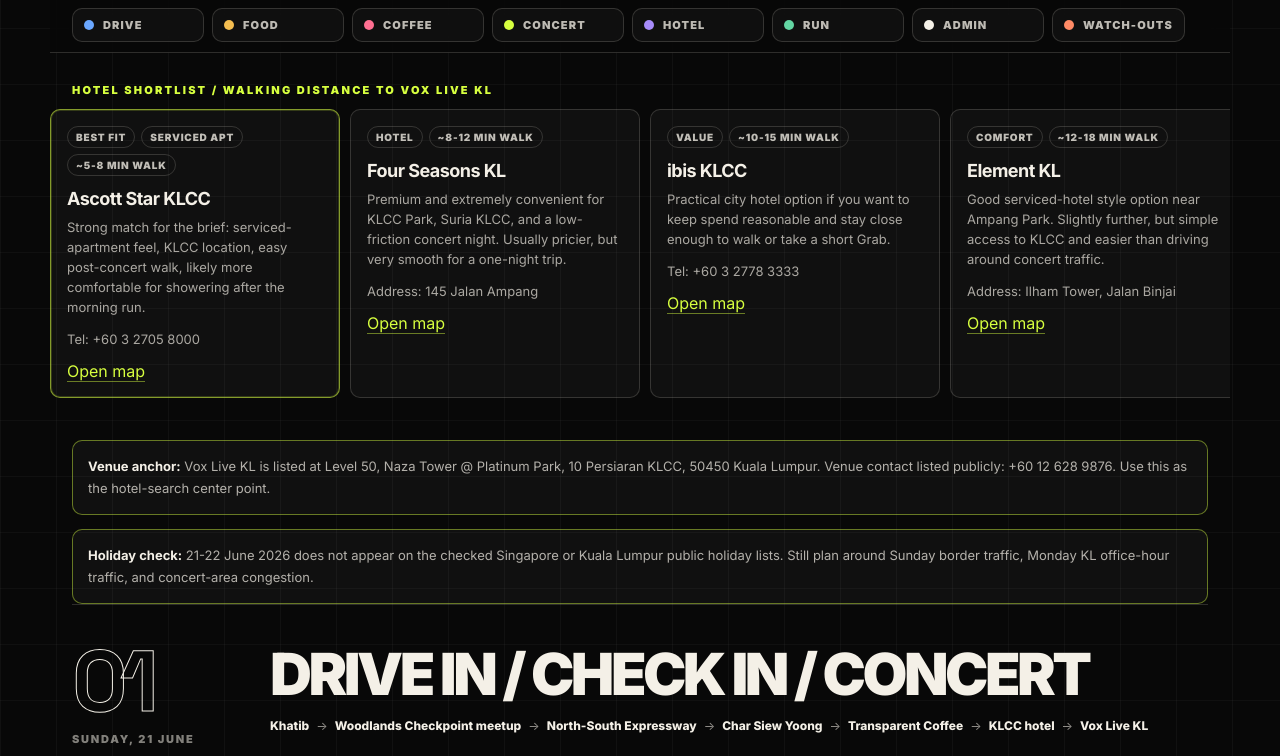
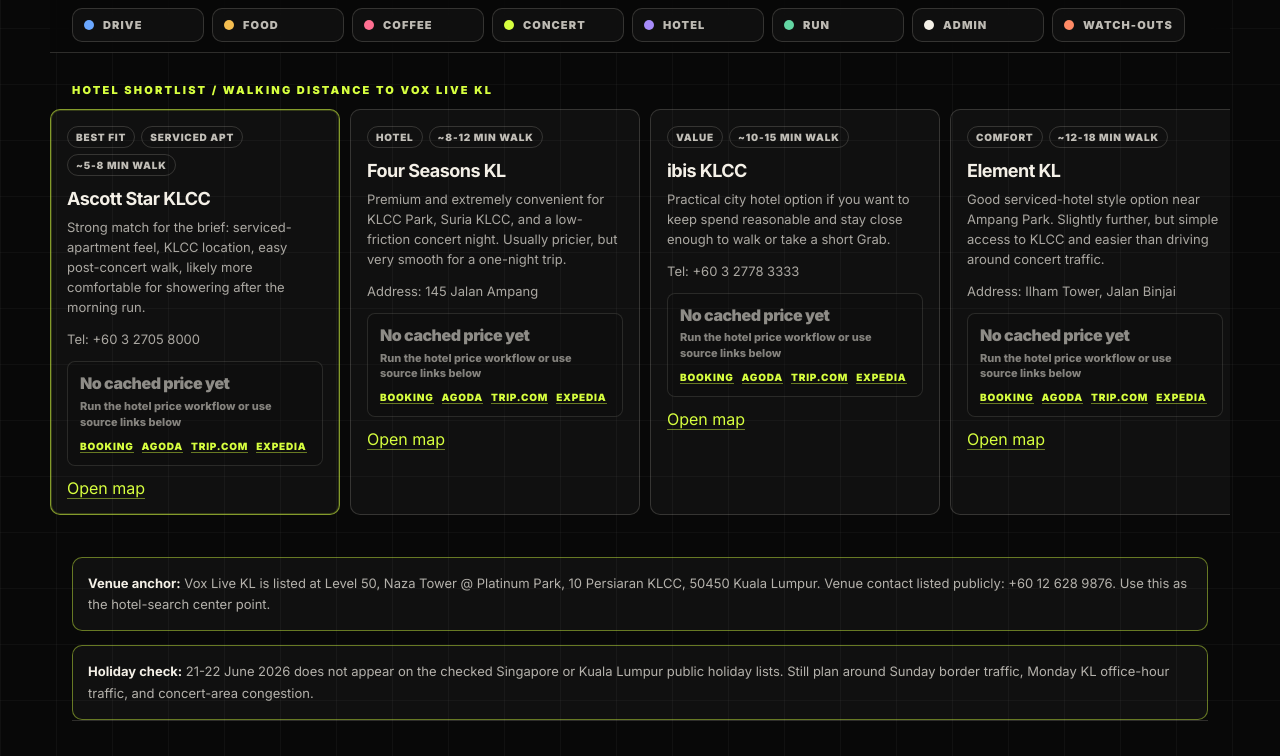
Before and after one commit to breadlover97/kl-concert-itinerary, a plain HTML site: page index.html in a window 1280 px wide. Shown: the part 700-1456 px from the top of the page. Drawn offline with Linux system fonts and the light colour scheme.

Commit message:
Add hotel price snapshots

```diff
--- a/data.js
+++ b/data.js
@@ -4,6 +4,13 @@
   eventLink: {
     label: "Event site",
     url: "https://www.ticketmelon.com/POST/luvsic-hex-kl"
+  },
+  priceSearch: {
+    checkIn: "2026-06-21",
+    checkOut: "2026-06-22",
+    adults: 2,
+    rooms: 1,
+    displayCurrency: "SGD"
   },
   hero: {
     eyebrow: "Singapore to Kuala Lumpur / self-drive weekender",
@@ -37,6 +44,7 @@
   hotels: [
     {
       recommended: true,
+      priceKey: "ascott-star-klcc",
       tags: ["Best fit", "Serviced apt", "~5-8 min walk"],
       name: "Ascott Star KLCC",
       description: "Strong match for the brief: serviced-apartment feel, KLCC location, easy post-concert walk, likely more comfortable for showering after the morning run.",
@@ -44,6 +52,7 @@
       url: "https://maps.google.com/?q=Ascott+Star+KLCC+Kuala+Lumpur"
     },
     {
+      priceKey: "four-seasons-kl",
       tags: ["Hotel", "~8-12 min walk"],
       name: "Four Seasons KL",
       description: "Premium and extremely convenient for KLCC Park, Suria KLCC, and a low-friction concert night. Usually pricier, but very smooth for a one-night trip.",
@@ -51,6 +60,7 @@
       url: "https://maps.google.com/?q=Four+Seasons+Hotel+Kuala+Lumpur"
     },
     {
+      priceKey: "ibis-klcc",
       tags: ["Value", "~10-15 min walk"],
       name: "ibis KLCC",
       description: "Practical city hotel option if you want to keep spend reasonable and stay close enough to walk or take a short Grab.",
@@ -58,6 +68,7 @@
       url: "https://maps.google.com/?q=ibis+Kuala+Lumpur+City+Centre"
     },
     {
+      priceKey: "element-kl",
       tags: ["Comfort", "~12-18 min walk"],
       name: "Element KL",
       description: "Good serviced-hotel style option near Ampang Park. Slightly further, but simple access to KLCC and easier than driving around concert traffic.",
@@ -65,6 +76,7 @@
       url: "https://maps.google.com/?q=Element+Kuala+Lumpur"
     },
     {
+      priceKey: "w-kuala-lumpur",
       tags: ["Closest", "~3-6 min walk"],
       name: "W Kuala Lumpur",
       description: "Very close to Platinum Park and strong for a one-night concert stay. Good if you want the least friction after the show.",
@@ -72,6 +84,7 @@
       url: "https://maps.google.com/?q=W+Kuala+Lumpur"
     },
     {
+      priceKey: "intercontinental-kl",
       tags: ["Reliable", "~8-12 min walk"],
       name: "InterContinental KL",
       description: "Polished, business-hotel reliable, and close to Ampang Park. Good option if room rates are better than the luxury KLCC hotels.",
@@ -79,6 +92,7 @@
       url: "https://maps.google.com/?q=InterContinental+Kuala+Lumpur"
     },
     {
+      priceKey: "corus-hotel-kl",
       tags: ["Practical", "~10-14 min walk"],
       name: "Corus Hotel KL",
       description: "Older but convenient and often more affordable. Useful if the priority is location, parking, and getting to KLCC Park easily.",
@@ -86,6 +100,7 @@
       url: "https://maps.google.com/?q=Corus+Hotel+Kuala+Lumpur"
     },
     {
+      priceKey: "traders-hotel-kl",
       tags: ["View", "~15-20 min walk"],
       name: "Traders Hotel KL",
       description: "Great KLCC Park access and skyline views. Slightly further from Vox Live, but the morning run logistics are excellent.",
@@ -93,6 +108,7 @@
       url: "https://maps.google.com/?q=Traders+Hotel+Kuala+Lumpur"
     },
     {
+      priceKey: "mandarin-oriental-kl",
       tags: ["Premium", "~12-16 min walk"],
       name: "Mandarin Oriental KL",
       description: "Classic premium pick beside KLCC Park. Expensive, but very comfortable for the shower-run-checkout rhythm.",
--- /dev/null
+++ b/hotel-prices.json
@@ -0,0 +1,262 @@
+{
+  "generatedAt": null,
+  "checkIn": "2026-06-21",
+  "checkOut": "2026-06-22",
+  "adults": 2,
+  "rooms": 1,
+  "status": "not-run",
+  "hotels": {
+    "ascott-star-klcc": {
+      "name": "Ascott Star KLCC",
+      "status": "unavailable",
+      "best": null,
+      "offers": [],
+      "sources": [
+        {
+          "source": "Booking.com",
+          "url": "https://www.booking.com/searchresults.html?ss=Ascott%20Star%20KLCC%20Kuala%20Lumpur&checkin=2026-06-21&checkout=2026-06-22&group_adults=2&no_rooms=1&group_children=0",
+          "status": "not-run"
+        },
+        {
+          "source": "Agoda",
+          "url": "https://www.agoda.com/search?textToSearch=Ascott%20Star%20KLCC%20Kuala%20Lumpur&checkIn=2026-06-21&checkOut=2026-06-22&adults=2&rooms=1",
+          "status": "not-run"
+        },
+        {
+          "source": "Trip.com",
+          "url": "https://www.trip.com/hotels/list?city=315&searchword=Ascott%20Star%20KLCC%20Kuala%20Lumpur&checkin=2026-06-21&checkout=2026-06-22&adults=2&rooms=1",
+          "status": "not-run"
+        },
+        {
+          "source": "Expedia",
+          "url": "https://www.expedia.com/Hotel-Search?destination=Ascott%20Star%20KLCC%20Kuala%20Lumpur&startDate=2026-06-21&endDate=2026-06-22&rooms=1&adults=2",
+          "status": "not-run"
+        }
+      ]
+    },
+    "four-seasons-kl": {
+      "name": "Four Seasons KL",
+      "status": "unavailable",
+      "best": null,
+      "offers": [],
+      "sources": [
+        {
+          "source": "Booking.com",
+          "url": "https://www.booking.com/searchresults.html?ss=Four%20Seasons%20KL%20Kuala%20Lumpur&checkin=2026-06-21&checkout=2026-06-22&group_adults=2&no_rooms=1&group_children=0",
+          "status": "not-run"
+        },
+        {
+          "source": "Agoda",
+          "url": "https://www.agoda.com/search?textToSearch=Four%20Seasons%20KL%20Kuala%20Lumpur&checkIn=2026-06-21&checkOut=2026-06-22&adults=2&rooms=1",
+          "status": "not-run"
+        },
+        {
+          "source": "Trip.com",
+          "url": "https://www.trip.com/hotels/list?city=315&searchword=Four%20Seasons%20KL%20Kuala%20Lumpur&checkin=2026-06-21&checkout=2026-06-22&adults=2&rooms=1",
+          "status": "not-run"
+        },
+        {
+          "source": "Expedia",
+          "url": "https://www.expedia.com/Hotel-Search?destination=Four%20Seasons%20KL%20Kuala%20Lumpur&startDate=2026-06-21&endDate=2026-06-22&rooms=1&adults=2",
+          "status": "not-run"
+        }
+      ]
+    },
+    "ibis-klcc": {
+      "name": "ibis KLCC",
+      "status": "unavailable",
+      "best": null,
+      "offers": [],
+      "sources": [
+        {
+          "source": "Booking.com",
+          "url": "https://www.booking.com/searchresults.html?ss=ibis%20KLCC%20Kuala%20Lumpur&checkin=2026-06-21&checkout=2026-06-22&group_adults=2&no_rooms=1&group_children=0",
+          "status": "not-run"
+        },
+        {
+          "source": "Agoda",
+          "url": "https://www.agoda.com/search?textToSearch=ibis%20KLCC%20Kuala%20Lumpur&checkIn=2026-06-21&checkOut=2026-06-22&adults=2&rooms=1",
+          "status": "not-run"
+        },
+        {
+          "source": "Trip.com",
+          "url": "https://www.trip.com/hotels/list?city=315&searchword=ibis%20KLCC%20Kuala%20Lumpur&checkin=2026-06-21&checkout=2026-06-22&adults=2&rooms=1",
+          "status": "not-run"
+        },
+        {
+          "source": "Expedia",
+          "url": "https://www.expedia.com/Hotel-Search?destination=ibis%20KLCC%20Kuala%20Lumpur&startDate=2026-06-21&endDate=2026-06-22&rooms=1&adults=2",
+          "status": "not-run"
+        }
+      ]
+    },
+    "element-kl": {
+      "name": "Element KL",
+      "status": "unavailable",
+      "best": null,
+      "offers": [],
+      "sources": [
+        {
+          "source": "Booking.com",
+          "url": "https://www.booking.com/searchresults.html?ss=Element%20KL%20Kuala%20Lumpur&checkin=2026-06-21&checkout=2026-06-22&group_adults=2&no_rooms=1&group_children=0",
+          "status": "not-run"
+        },
+        {
+          "source": "Agoda",
+          "url": "https://www.agoda.com/search?textToSearch=Element%20KL%20Kuala%20Lumpur&checkIn=2026-06-21&checkOut=2026-06-22&adults=2&rooms=1",
+          "status": "not-run"
+        },
+        {
+          "source": "Trip.com",
+          "url": "https://www.trip.com/hotels/list?city=315&searchword=Element%20KL%20Kuala%20Lumpur&checkin=2026-06-21&checkout=2026-06-22&adults=2&rooms=1",
+          "status": "not-run"
+        },
+        {
+          "source": "Expedia",
+          "url": "https://www.expedia.com/Hotel-Search?destination=Element%20KL%20Kuala%20Lumpur&startDate=2026-06-21&endDate=2026-06-22&rooms=1&adults=2",
+          "status": "not-run"
+        }
+      ]
+    },
+    "w-kuala-lumpur": {
+      "name": "W Kuala Lumpur",
+      "status": "unavailable",
+      "best": null,
+      "offers": [],
+      "sources": [
+        {
+          "source": "Booking.com",
+          "url": "https://www.booking.com/searchresults.html?ss=W%20Kuala%20Lumpur%20Kuala%20Lumpur&checkin=2026-06-21&checkout=2026-06-22&group_adults=2&no_rooms=1&group_children=0",
+          "status": "not-run"
+        },
+        {
+          "source": "Agoda",
+          "url": "https://www.agoda.com/search?textToSearch=W%20Kuala%20Lumpur%20Kuala%20Lumpur&checkIn=2026-06-21&checkOut=2026-06-22&adults=2&rooms=1",
+          "status": "not-run"
+        },
+        {
+          "source": "Trip.com",
+          "url": "https://www.trip.com/hotels/list?city=315&searchword=W%20Kuala%20Lumpur%20Kuala%20Lumpur&checkin=2026-06-21&checkout=2026-06-22&adults=2&rooms=1",
+          "status": "not-run"
+        },
+        {
+          "source": "Expedia",
+          "url": "https://www.expedia.com/Hotel-Search?destination=W%20Kuala%20Lumpur%20Kuala%20Lumpur&startDate=2026-06-21&endDate=2026-06-22&rooms=1&adults=2",
+          "status": "not-run"
+        }
+      ]
+    },
+    "intercontinental-kl": {
+      "name": "InterContinental KL",
+      "status": "unavailable",
+      "best": null,
+      "offers": [],
+      "sources": [
+        {
+          "source": "Booking.com",
+          "url": "https://www.booking.com/searchresults.html?ss=InterContinental%20KL%20Kuala%20Lumpur&checkin=2026-06-21&checkout=2026-06-22&group_adults=2&no_rooms=1&group_children=0",
+          "status": "not-run"
+        },
+        {
+          "source": "Agoda",
+          "url": "https://www.agoda.com/search?textToSearch=InterContinental%20KL%20Kuala%20Lumpur&checkIn=2026-06-21&checkOut=2026-06-22&adults=2&rooms=1",
+          "status": "not-run"
+        },
+        {
+          "source": "Trip.com",
+          "url": "https://www.trip.com/hotels/list?city=315&searchword=InterContinental%20KL%20Kuala%20Lumpur&checkin=2026-06-21&checkout=2026-06-22&adults=2&rooms=1",
+          "status": "not-run"
+        },
+        {
+          "source": "Expedia",
+          "url": "https://www.expedia.com/Hotel-Search?destination=InterContinental%20KL%20Kuala%20Lumpur&startDate=2026-06-21&endDate=2026-06-22&rooms=1&adults=2",
+          "status": "not-run"
+        }
+      ]
+    },
+    "corus-hotel-kl": {
+      "name": "Corus Hotel KL",
+      "status": "unavailable",
+      "best": null,
+      "offers": [],
+      "sources": [
+        {
+          "source": "Booking.com",
+          "url": "https://www.booking.com/searchresults.html?ss=Corus%20Hotel%20KL%20Kuala%20Lumpur&checkin=2026-06-21&checkout=2026-06-22&group_adults=2&no_rooms=1&group_children=0",
+          "status": "not-run"
+        },
+        {
+          "source": "Agoda",
+          "url": "https://www.agoda.com/search?textToSearch=Corus%20Hotel%20KL%20Kuala%20Lumpur&checkIn=2026-06-21&checkOut=2026-06-22&adults=2&rooms=1",
+          "status": "not-run"
+        },
+        {
+          "source": "Trip.com",
+          "url": "https://www.trip.com/hotels/list?city=315&searchword=Corus%20Hotel%20KL%20Kuala%20Lumpur&checkin=2026-06-21&checkout=2026-06-22&adults=2&rooms=1",
+          "status": "not-run"
+        },
+        {
+          "source": "Expedia",
+          "url": "https://www.expedia.com/Hotel-Search?destination=Corus%20Hotel%20KL%20Kuala%20Lumpur&startDate=2026-06-21&endDate=2026-06-22&rooms=1&adults=2",
+          "status": "not-run"
+        }
+      ]
+    },
+    "traders-hotel-kl": {
+      "name": "Traders Hotel KL",
+      "status": "unavailable",
+      "best": null,
+      "offers": [],
+      "sources": [
+        {
+          "source": "Booking.com",
+          "url": "https://www.booking.com/searchresults.html?ss=Traders%20Hotel%20KL%20Kuala%20Lumpur&checkin=2026-06-21&checkout=2026-06-22&group_adults=2&no_rooms=1&group_children=0",
+          "status": "not-run"
+        },
+        {
+          "source": "Agoda",
+          "url": "https://www.agoda.com/search?textToSearch=Traders%20Hotel%20KL%20Kuala%20Lumpur&checkIn=2026-06-21&checkOut=2026-06-22&adults=2&rooms=1",
+          "status": "not-run"
+        },
+        {
+          "source": "Trip.com",
+          "url": "https://www.trip.com/hotels/list?city=315&searchword=Traders%20Hotel%20KL%20Kuala%20Lumpur&checkin=2026-06-21&checkout=2026-06-22&adults=2&rooms=1",
+          "status": "not-run"
+        },
+        {
+          "source": "Expedia",
+          "url": "https://www.expedia.com/Hotel-Search?destination=Traders%20Hotel%20KL%20Kuala%20Lumpur&startDate=2026-06-21&endDate=2026-06-22&rooms=1&adults=2",
+          "status": "not-run"
+        }
+      ]
+    },
+    "mandarin-oriental-kl": {
+      "name": "Mandarin Oriental KL",
+      "status": "unavailable",
+      "best": null,
+      "offers": [],
+      "sources": [
+        {
+          "source": "Booking.com",
+          "url": "https://www.booking.com/searchresults.html?ss=Mandarin%20Oriental%20KL%20Kuala%20Lumpur&checkin=2026-06-21&checkout=2026-06-22&group_adults=2&no_rooms=1&group_children=0",
+          "status": "not-run"
+        },
+        {
+          "source": "Agoda",
+          "url": "https://www.agoda.com/search?textToSearch=Mandarin%20Oriental%20KL%20Kuala%20Lumpur&checkIn=2026-06-21&checkOut=2026-06-22&adults=2&rooms=1",
+          "status": "not-run"
+        },
+        {
+          "source": "Trip.com",
+          "url": "https://www.trip.com/hotels/list?city=315&searchword=Mandarin%20Oriental%20KL%20Kuala%20Lumpur&checkin=2026-06-21&checkout=2026-06-22&adults=2&rooms=1",
+          "status": "not-run"
+        },
+        {
+          "source": "Expedia",
+          "url": "https://www.expedia.com/Hotel-Search?destination=Mandarin%20Oriental%20KL%20Kuala%20Lumpur&startDate=2026-06-21&endDate=2026-06-22&rooms=1&adults=2",
+          "status": "not-run"
+        }
+      ]
+    }
+  }
+}
--- a/script.js
+++ b/script.js
@@ -17,6 +17,52 @@
     const arrow = index < route.length - 1 ? "<span>&rarr;</span>" : "";
     return `<span class="route-stop">${stop}</span>${arrow}`;
   }).join("");
+}
+
+function getHotelKey(hotel) {
+  return hotel.priceKey || hotel.name.toLowerCase().replace(/[^a-z0-9]+/g, "-").replace(/^-|-$/g, "");
+}
+
+function getHotelPriceSearchLinks(hotel) {
+  const query = encodeURIComponent(hotel.name + " Kuala Lumpur");
+  const checkIn = tripData.priceSearch.checkIn;
+  const checkOut = tripData.priceSearch.checkOut;
+  const adults = tripData.priceSearch.adults;
+  const rooms = tripData.priceSearch.rooms;
+
+  return [
+    {
+      label: "Booking",
+      url: `https://www.booking.com/searchresults.html?ss=${query}&checkin=${checkIn}&checkout=${checkOut}&group_adults=${adults}&no_rooms=${rooms}&group_children=0`
+    },
+    {
+      label: "Agoda",
+      url: `https://www.agoda.com/search?textToSearch=${query}&checkIn=${checkIn}&checkOut=${checkOut}&adults=${adults}&rooms=${rooms}`
+    },
+    {
+      label: "Trip.com",
+      url: `https://www.trip.com/hotels/list?city=315&searchword=${query}&checkin=${checkIn}&checkout=${checkOut}&adults=${adults}&rooms=${rooms}`
+    },
+    {
+      label: "Expedia",
+      url: `https://www.expedia.com/Hotel-Search?destination=${query}&startDate=${checkIn}&endDate=${checkOut}&rooms=${rooms}&adults=${adults}`
+    }
+  ];
+}
+
+function renderHotelPriceShell(hotel) {
+  const key = getHotelKey(hotel);
+  const links = getHotelPriceSearchLinks(hotel).map((link) => (
+    `<a href="${link.url}" target="_blank" rel="noopener">${link.label}</a>`
+  )).join("");
+
+  return `
+    <div class="hotel-price" data-hotel-key="${key}">
+      <div class="price-main">Checking cached rates</div>
+      <div class="price-meta">21-22 Jun 2026 / 2 adults</div>
+      <div class="price-sources">${links}</div>
+    </div>
+  `;
 }
 
 function renderTimelineItem(item) {
@@ -65,6 +111,7 @@
       <h3>${hotel.name}</h3>
       <p>${hotel.description}</p>
       <p>${hotel.meta}</p>
+      ${renderHotelPriceShell(hotel)}
       <a href="${hotel.url}" target="_blank" rel="noopener">Open map</a>
     </article>
   `;
@@ -162,6 +209,69 @@
   updatePacking();
 }
 
+function formatPrice(value) {
+  return new Intl.NumberFormat("en-SG", { maximumFractionDigits: 0 }).format(value);
+}
+
+function formatUpdatedAt(value) {
+  if (!value) return "Not checked yet";
+  return new Intl.DateTimeFormat("en-SG", {
+    day: "numeric",
+    month: "short",
+    hour: "2-digit",
+    minute: "2-digit"
+  }).format(new Date(value));
+}
+
+function renderPriceContent(priceData, snapshot) {
+  const offers = priceData?.offers || [];
+  const best = priceData?.best || offers[0];
+
+  if (best) {
+    const sourceText = offers.slice(0, 3).map((offer) => offer.source).join(" / ");
+    return `
+      <div class="price-main">From ${best.currency} ${formatPrice(best.amount)}</div>
+      <div class="price-meta">${sourceText || "Cached scrape"} / checked ${formatUpdatedAt(snapshot.generatedAt)}</div>
+      <div class="price-caveat">Snapshot only. Confirm final taxes and room terms on the booking site.</div>
+    `;
+  }
+
+  if (snapshot?.generatedAt) {
+    return `
+      <div class="price-main muted-price">No cached price found</div>
+      <div class="price-meta">Checked ${formatUpdatedAt(snapshot.generatedAt)} / use source links below</div>
+    `;
+  }
+
+  return `
+    <div class="price-main muted-price">No cached price yet</div>
+    <div class="price-meta">Run the hotel price workflow or use source links below</div>
+  `;
+}
+
+async function loadHotelPrices() {
+  try {
+    const response = await fetch("hotel-prices.json?ts=" + Date.now(), { cache: "no-store" });
+    if (!response.ok) throw new Error("Price snapshot unavailable");
+    const snapshot = await response.json();
+
+    document.querySelectorAll(".hotel-price").forEach((node) => {
+      const key = node.dataset.hotelKey;
+      const sourceLinks = node.querySelector(".price-sources")?.outerHTML || "";
+      node.innerHTML = renderPriceContent(snapshot.hotels?.[key], snapshot) + sourceLinks;
+    });
+  } catch (error) {
+    document.querySelectorAll(".hotel-price").forEach((node) => {
+      const sourceLinks = node.querySelector(".price-sources")?.outerHTML || "";
+      node.innerHTML = `
+        <div class="price-main muted-price">Price snapshot unavailable</div>
+        <div class="price-meta">Use source links below to check live rates</div>
+        ${sourceLinks}
+      `;
+    });
+  }
+}
+
 function bindInteractions() {
   document.querySelectorAll(".tab-btn").forEach((button) => {
     button.addEventListener("click", () => scrollToSection(button.dataset.section));
@@ -226,6 +336,7 @@
   bindInteractions();
   updatePacking();
   updateActiveSectionFromScroll();
+  loadHotelPrices();
 }
 
 document.addEventListener("DOMContentLoaded", renderPage);
--- a/styles.css
+++ b/styles.css
@@ -285,6 +285,44 @@
     color: rgba(244,240,231,0.68);
     font-size: 13px;
     line-height: 1.55;
+  }
+  .hotel-price {
+    border: 1px solid rgba(244,240,231,0.12);
+    border-radius: 8px;
+    margin: 12px 0;
+    padding: 12px;
+    background: rgba(8,8,8,0.22);
+  }
+  .price-main {
+    color: var(--paper);
+    font-size: 16px;
+    font-weight: 900;
+    letter-spacing: -0.03em;
+    line-height: 1.2;
+  }
+  .muted-price { color: rgba(244,240,231,0.56); }
+  .price-meta, .price-caveat {
+    color: rgba(244,240,231,0.52);
+    font-size: 11px;
+    font-weight: 800;
+    line-height: 1.45;
+    margin-top: 5px;
+  }
+  .price-caveat {
+    font-weight: 600;
+    text-transform: none;
+  }
+  .price-sources {
+    display: flex;
+    flex-wrap: wrap;
+    gap: 8px;
+    margin-top: 9px;
+  }
+  .price-sources a {
+    font-size: 10px;
+    font-weight: 900;
+    letter-spacing: 0.08em;
+    text-transform: uppercase;
   }
   .mini-meta {
     display: flex;
```
Also changed, not shown: index.html (+3 -3 lines), scripts/update-hotel-prices.mjs (added, +212 -0 lines), 1 other file.
